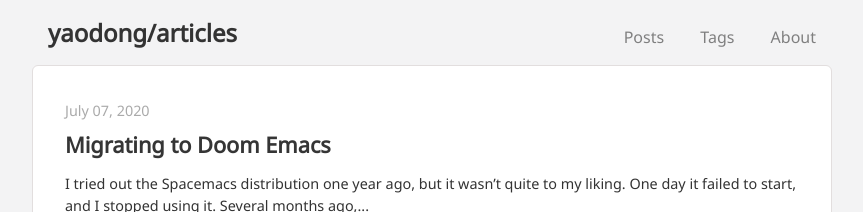
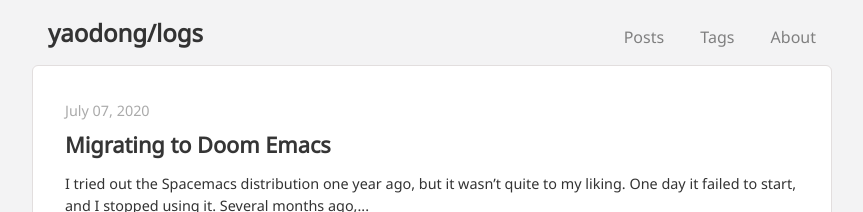
Before and after one commit to yaodong/blog, a Jekyll site: the page built from index.html, in a window 1280 px wide. Shown: the top 212 px of the page, without its empty margins (208-1071 px from the left). Built offline with Jekyll 4.4.1, drawn with Linux system fonts in a browser that asks for light colours; the list of posts is cut into pages by our own code.

Commit message:
Update _config.yml

```diff
--- a/_config.yml
+++ b/_config.yml
@@ -1,8 +1,8 @@
 # Site settings
-title:          "yaodong/articles"
+title:          "yaodong/logs"
 description:    ""
 url:            "https://yaodong.org"
-baseurl:        "/articles"
+baseurl:        "/logs"
 
 
 # Author
```
